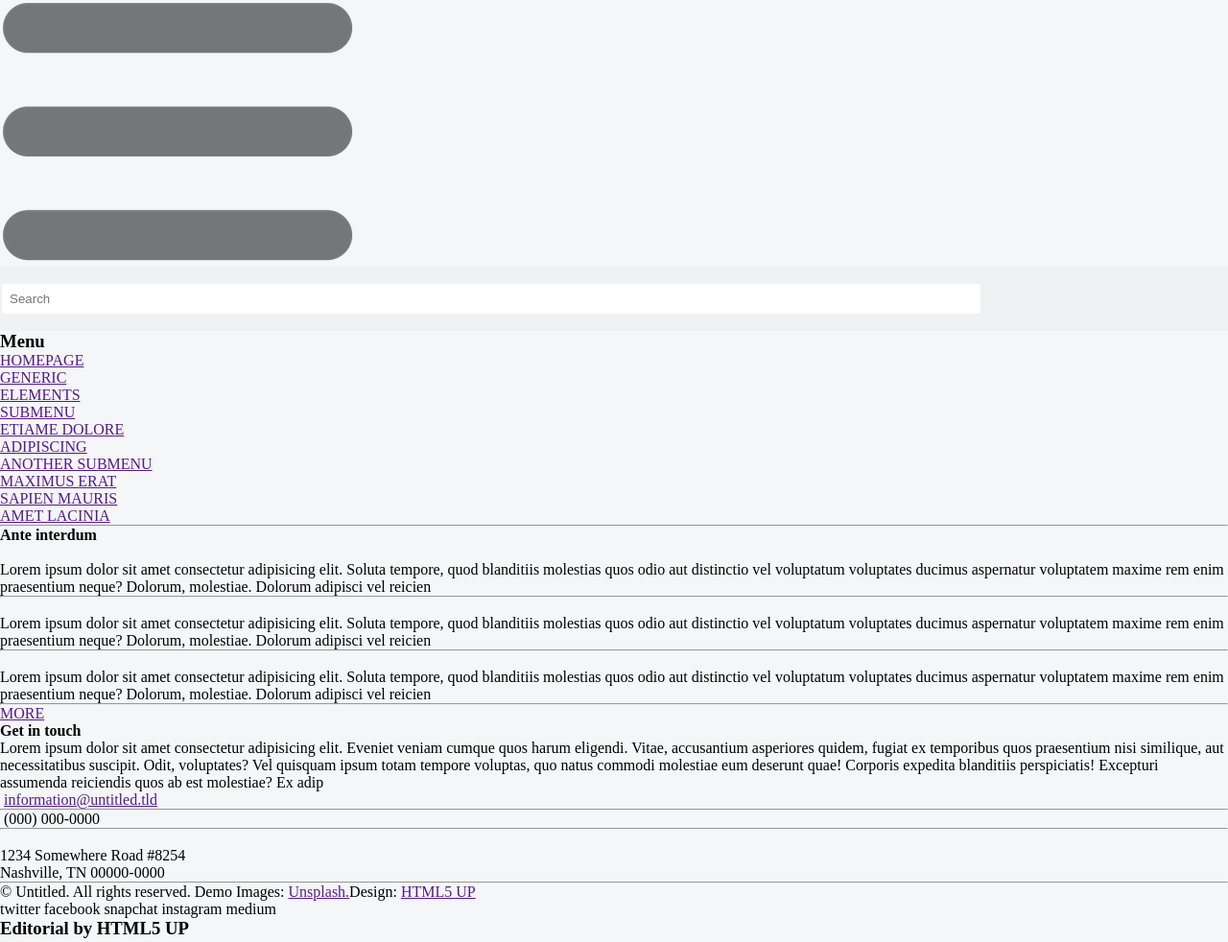
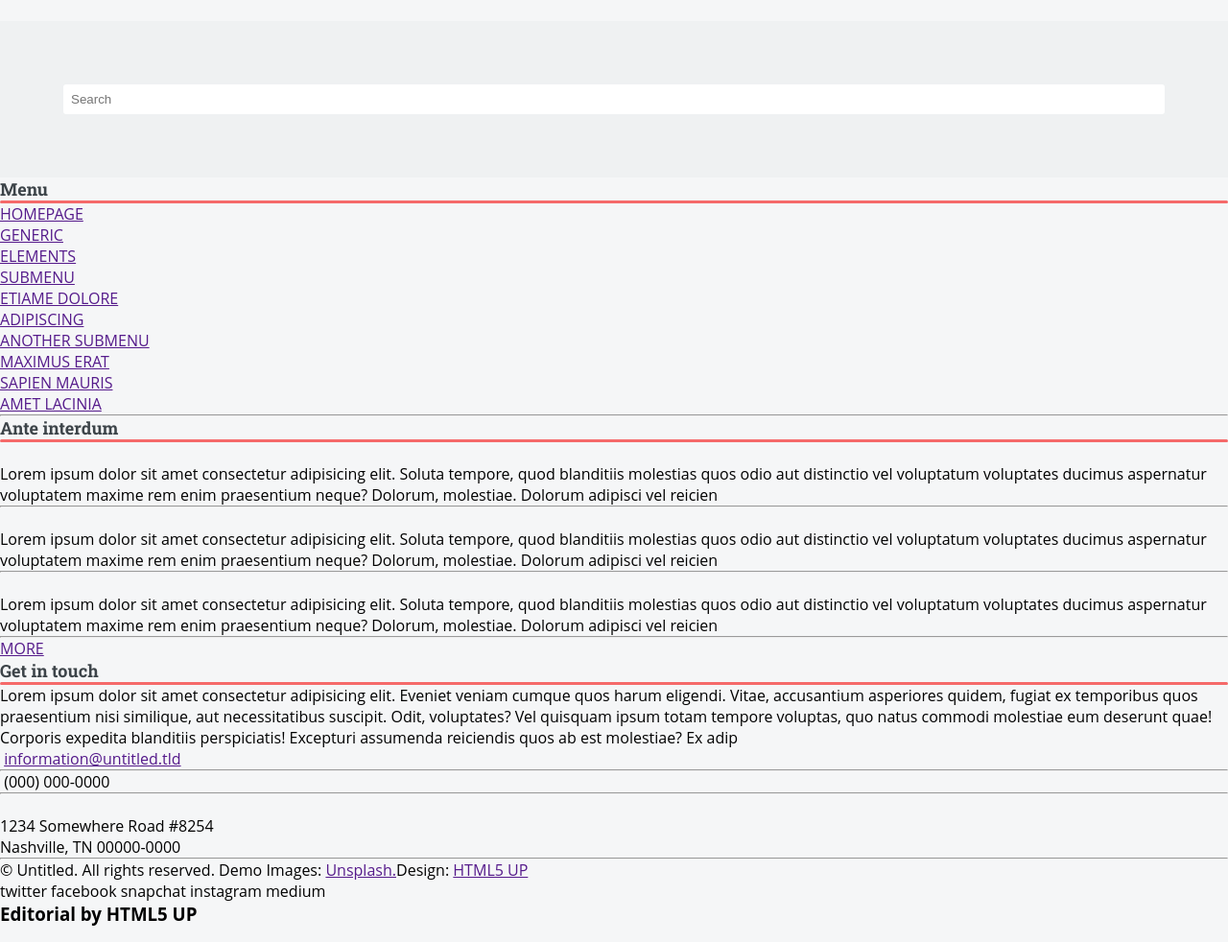
Before and after one commit to khazaddoom/blog-website, a website built with Parcel: page src/index.html in a window 1280 px wide. Shown: the top 982 px of the page at 96% size. Built offline with nearby package versions, Linux system fonts and the light colour scheme.

Commit message:
heading general stying

```diff
--- /dev/null
+++ b/src/components/_fonts.scss
@@ -0,0 +1,2 @@
+
+@import url('https://fonts.googleapis.com/css2?family=Roboto+Slab:wght@400;700&display=swap');
--- a/src/components/_global.scss
+++ b/src/components/_global.scss
@@ -7,3 +7,7 @@
 html, body {
     background-color: $bg-gray;
 }
+
+body {
+    font-family: "Open Sans", sans-serif;
+}
--- a/src/components/_input.scss
+++ b/src/components/_input.scss
@@ -4,5 +4,6 @@ input {
     margin: 1rem 0;
     padding: 0.5rem 0.5rem;
     color: #9fa3a6;
-    width: 80%;
+    width: 90%;
+    margin: 5% 5%;
 }
--- /dev/null
+++ b/src/components/_typography.scss
@@ -0,0 +1,12 @@
+h1 {
+    font-family: "Roboto Slab", serif;
+    font-size: 1.125rem;
+    color: $text-black-light;
+}
+
+h1::after {
+    content: '';
+    display: block;
+    border-bottom: 3px solid $text-red;
+    border-radius: 2px;
+}
--- a/src/components/styles.scss
+++ b/src/components/styles.scss
@@ -1,4 +1,6 @@
+@import "./fonts";
 @import "./variables";
+@import "./typography";
 @import "./global";
 @import "./input";
 @import "./search"
--- a/src/index.html
+++ b/src/index.html
@@ -9,7 +9,7 @@
 </head>
 <body>
     <aside>
-        <img src="./assets/images/hamburger.png" alt="" class="hamburger" >
+        <img src="" alt="" class="hamburger" >
         <section class="search-container">
             <input type="text" placeholder="Search" name="search" id="search" class="search">
         </section>
```
